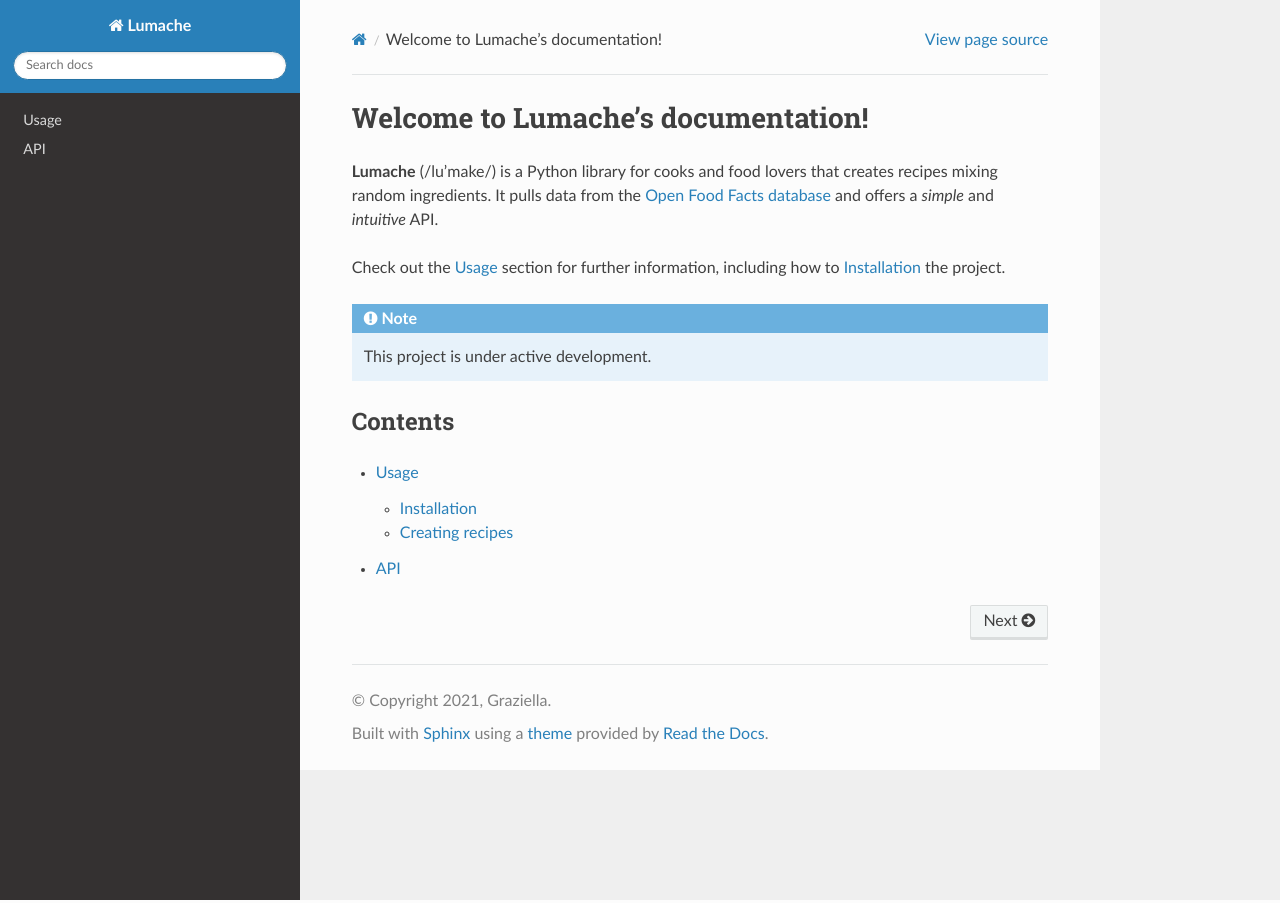
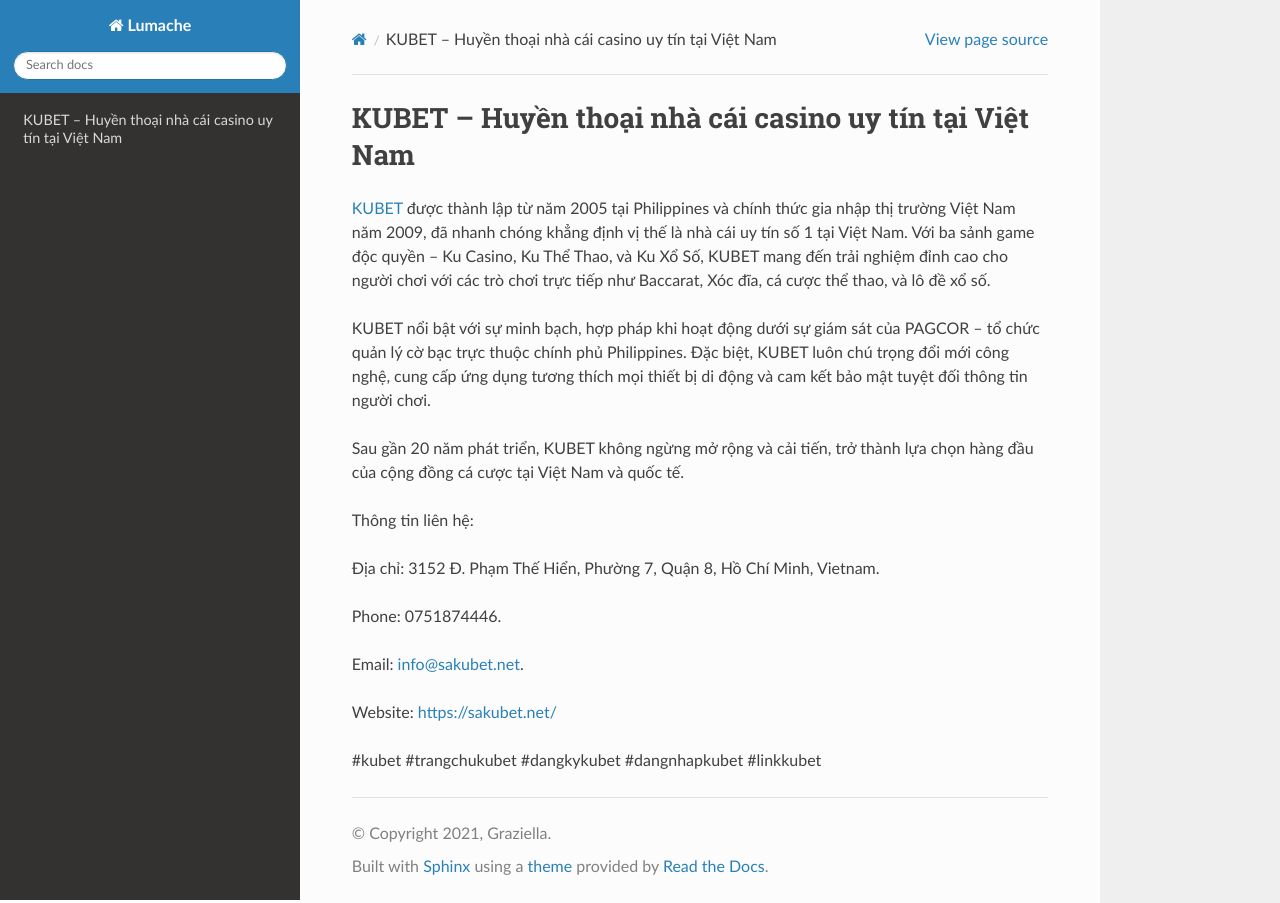
Before and after one commit to plapenanec/linkksakubetnet, a Sphinx documentation site: the page built from docs/source/index.rst, in a window 1280 px wide. Built offline with Sphinx 7.4.7 and the Read the Docs theme 3.1.0, drawn with Linux system fonts in a browser that asks for light colours.

Commit message:
Update index.rst

```diff
--- a/docs/source/index.rst
+++ b/docs/source/index.rst
@@ -1,22 +1,20 @@
-Welcome to Lumache's documentation!
+KUBET – Huyền thoại nhà cái casino uy tín tại Việt Nam
 ===================================
 
-**Lumache** (/lu'make/) is a Python library for cooks and food lovers
-that creates recipes mixing random ingredients.
-It pulls data from the `Open Food Facts database <https://world.openfoodfacts.org/>`_
-and offers a *simple* and *intuitive* API.
+`KUBET <https://sakubet.net/>`_ được thành lập từ năm 2005 tại Philippines và chính thức gia nhập thị trường Việt Nam năm 2009, đã nhanh chóng khẳng định vị thế là nhà cái uy tín số 1 tại Việt Nam. Với ba sảnh game độc quyền – Ku Casino, Ku Thể Thao, và Ku Xổ Số, KUBET mang đến trải nghiệm đỉnh cao cho người chơi với các trò chơi trực tiếp như Baccarat, Xóc đĩa, cá cược thể thao, và lô đề xổ số.
 
-Check out the :doc:`usage` section for further information, including
-how to :ref:`installation` the project.
+KUBET nổi bật với sự minh bạch, hợp pháp khi hoạt động dưới sự giám sát của PAGCOR – tổ chức quản lý cờ bạc trực thuộc chính phủ Philippines. Đặc biệt, KUBET luôn chú trọng đổi mới công nghệ, cung cấp ứng dụng tương thích mọi thiết bị di động và cam kết bảo mật tuyệt đối thông tin người chơi.
 
-.. note::
+Sau gần 20 năm phát triển, KUBET không ngừng mở rộng và cải tiến, trở thành lựa chọn hàng đầu của cộng đồng cá cược tại Việt Nam và quốc tế.
 
-   This project is under active development.
+Thông tin liên hệ:
 
-Contents
---------
+Địa chỉ: 3152 Đ. Phạm Thế Hiển, Phường 7, Quận 8, Hồ Chí Minh, Vietnam.
 
-.. toctree::
+Phone: 0751874446.
 
-   usage
-   api
+Email: info@sakubet.net.
+
+Website: https://sakubet.net/
+
+#kubet #trangchukubet #dangkykubet #dangnhapkubet #linkkubet
```
